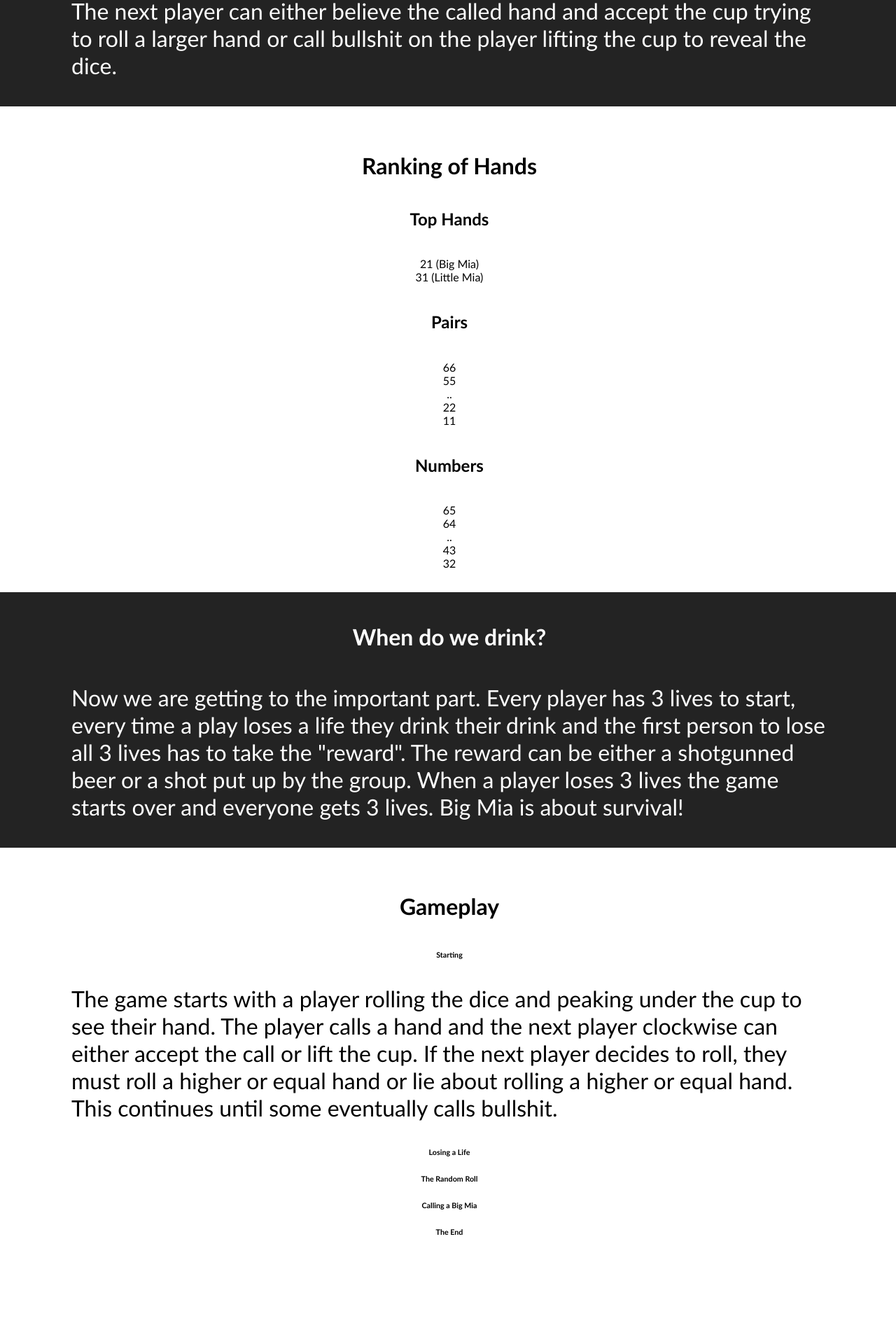
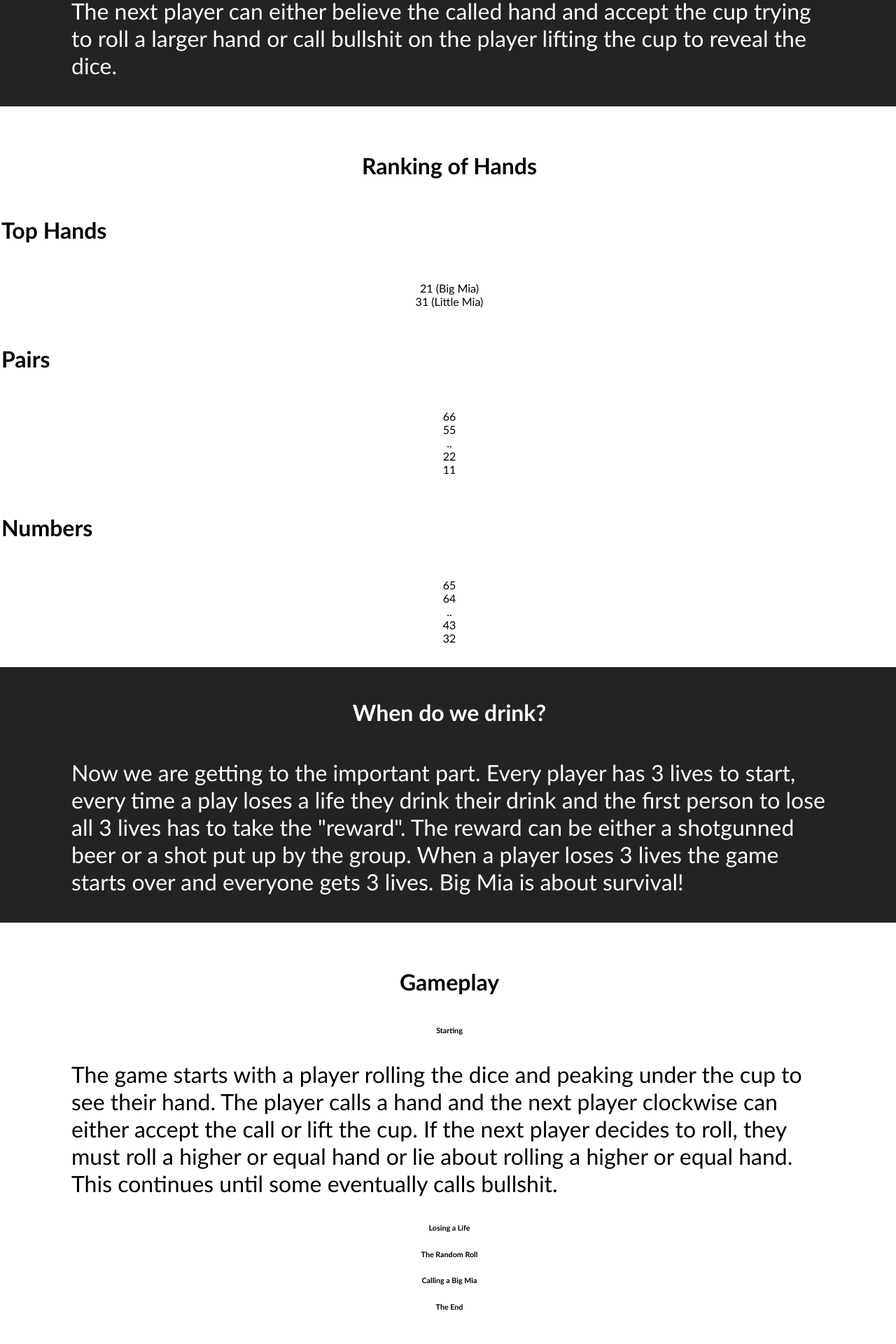
Before and after one commit to bryanrideout/bryanrideout.github.io, a Jekyll site: the page index.html, which Jekyll copies as it is, in a window 1280 px wide. Shown: the part 1396-3316 px from the top of the page at 70% size. Built offline with Jekyll 4.4.1, drawn with Linux system fonts in a browser that asks for light colours; before the commit the page ends 3209 px from its top, so only the background shows below that.

Commit message:
Update main.css

```diff
--- a/css/main.css
+++ b/css/main.css
@@ -26,6 +26,12 @@ h4 {
 
 h5 {
 	font-size: 1.5em;
+}
+
+h5 {
+	text-align: left;
+	font-size: 2em;
+	font-weight: bold;
 }
 
 .hero {
```
